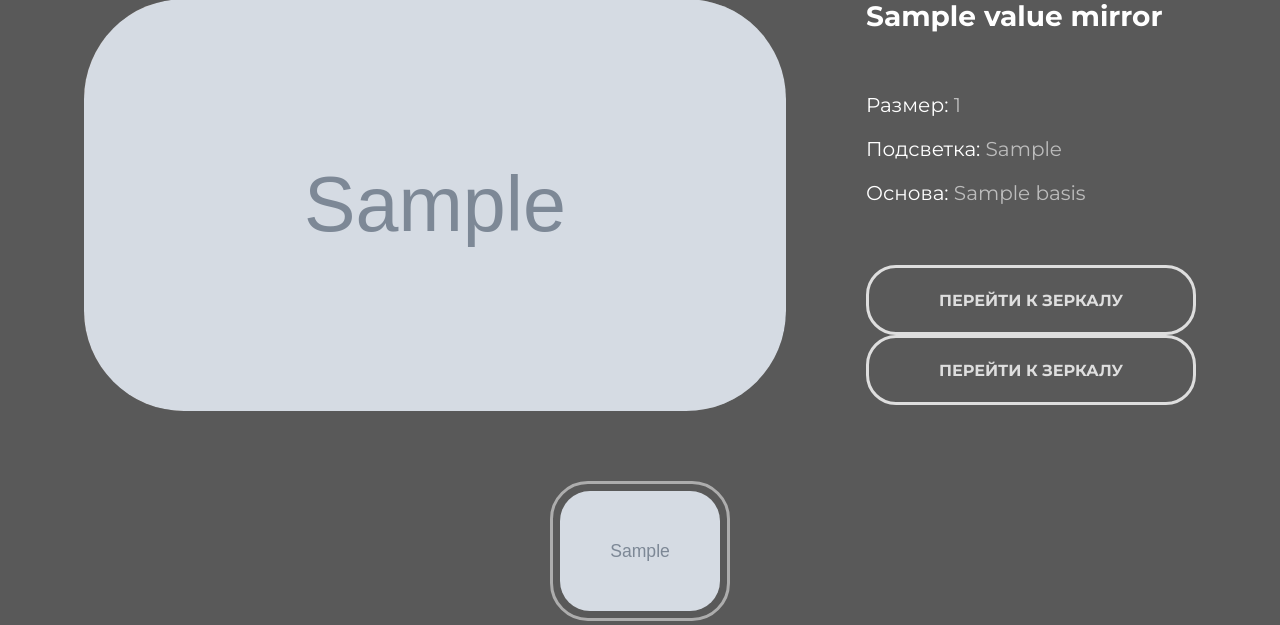
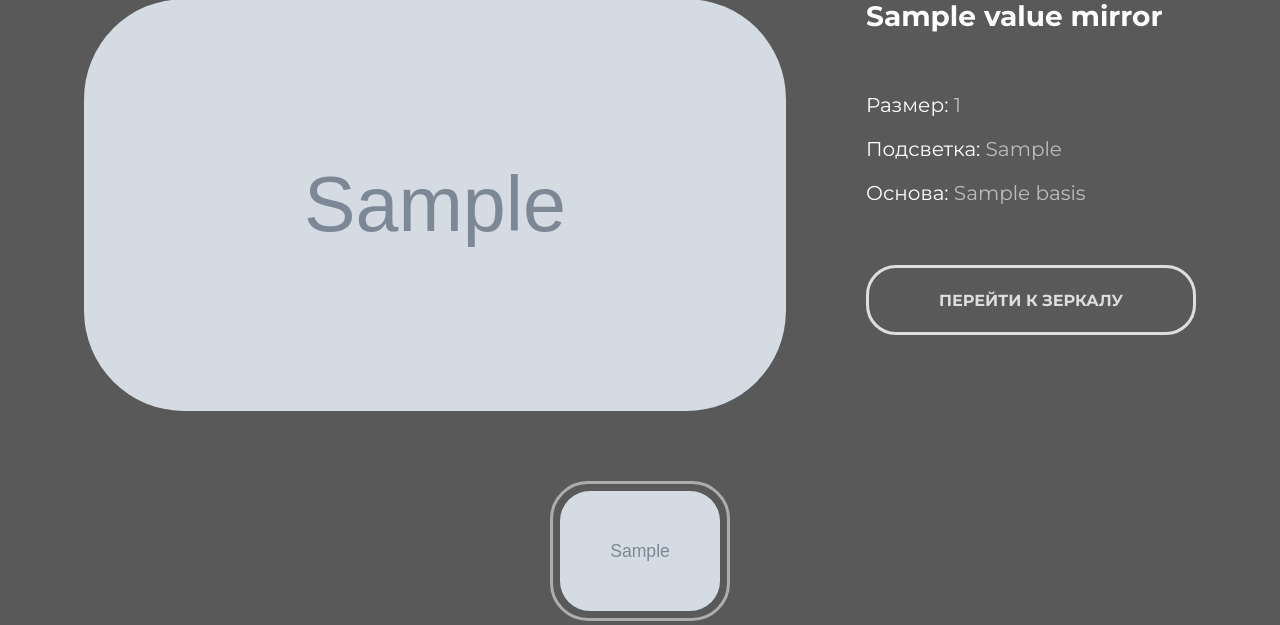
Before and after one commit to pohuyproyebali/storeStekloIdea, a Django app: template templates/index.html in a window 1280 px wide. Shown: the part 561-1186 px from the top of the page. Run offline with Django 3.2, Linux system fonts and the light colour scheme; the template is opened without the code that fills it: most values are stand-ins (such as "Sample title", 1, 10 or a date in 2020); grey boxes marked "Sample" are stand-in pictures.

Commit message:
Обновил фронт. Версия 0.3.5

```diff
--- a/templates/index.html
+++ b/templates/index.html
@@ -29,9 +29,7 @@
                             <a href="{{ value_mirror.mirror_url }}" class="show-btn__link">
                                 <div class="show__btn btn">Перейти к зеркалу</div>
                             </a>
-                            <a href="{{ value_mirror.mirror_url }}" class="show-btn__link show-btn-mobile">
-                                <div class="show__btn btn">Перейти к зеркалу</div>
-                            </a>
+
                         </div>
                     </div>
                     {% endfor %}
```
